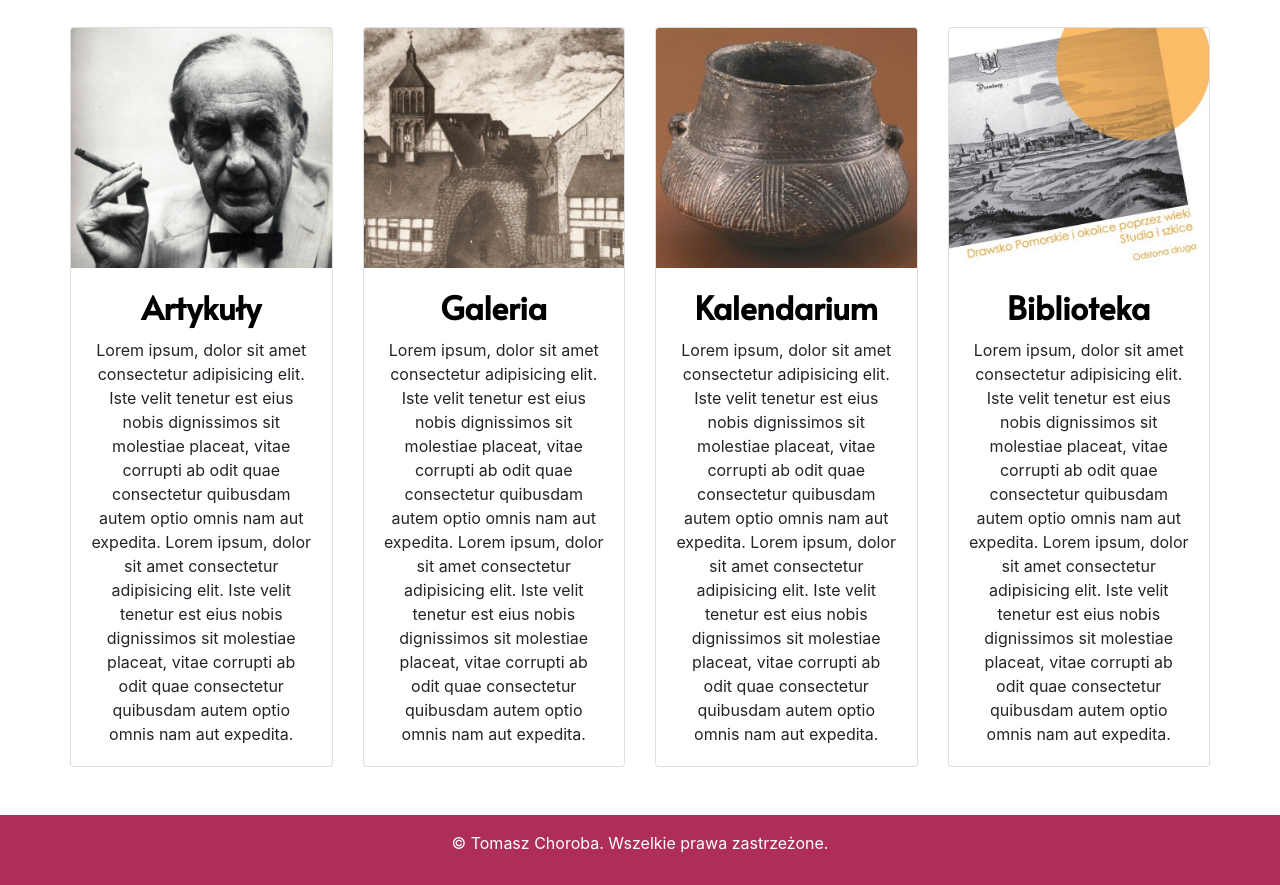
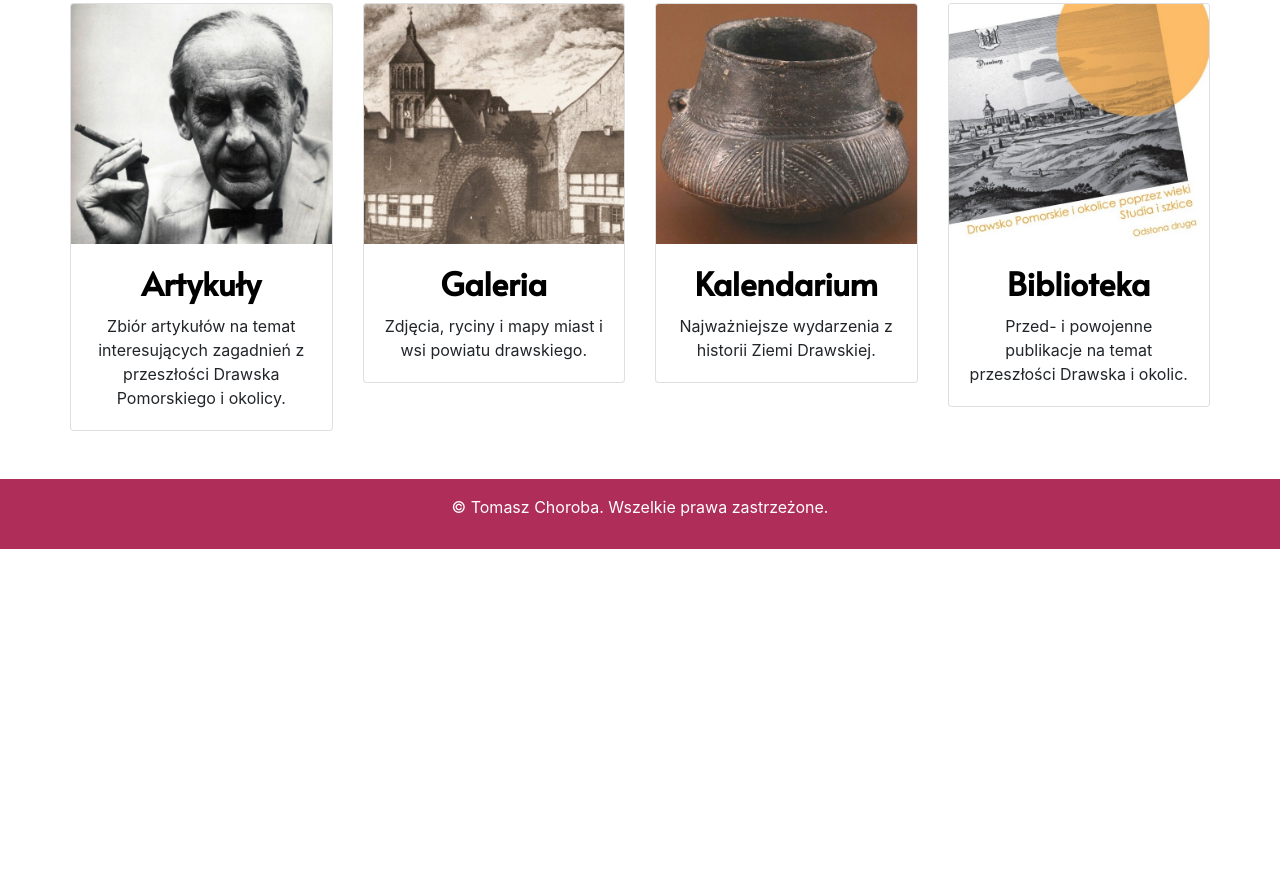
Before and after one commit to tomaszchoroba/drawskiportalhistoryczny.github.io, a plain HTML site: page index.html in a window 1280 px wide. Shown: the part 1762-2647 px from the top of the page. After the commit the page ends 2311 px from the top, so only its background shows below. Drawn offline with nearby package versions, Linux system fonts and the light colour scheme.

Commit message:
Update index.html
zmiany edytorskie

```diff
--- a/index.html
+++ b/index.html
@@ -71,7 +71,7 @@
   <p class="article drawsko_p1"><h2>DRAWSKO POMORSKIE...</h2>...do 1945 roku niemiecki <strong>Dramburg</strong>, to niewielka miejscowość w północno-zachodniej Polsce, w województwie zachodniopomorskim. Położone nad rzeką Drawą, wokół dziesiątek jezior, stanowi niezwykle urokliwe i bogate pod względem historycznym miejsce. Ponad 720-letnia historia Drawska rozpoczyna się w 1297 roku przyznaniem praw miejskich, jednak okoliczne tereny zamieszkiwane były już w paleolicie schyłkowy (ok. 11 000 lat p.n.e.), poprzez neolit, epokę brązu i epokę żelaza. We wczesnym średniowieczu tereny te zamieszkiwali Słowianie, którzy wznieśli na naszym terenie sieć warownych grodów. Zapraszam Cię do zapoznania się z historią Ziemi Drawskiej!</p></div>
 <hr>
 
-  <p class="article"><h2>DRAWSKI PORTAL HISTORYCZNY...</h2>...to bezpośrednie następstwo Drawskiego Bloga Historycznego, który przez ponad 7 lat istniał pod adresem www.dramburg.blogspot.com. Lorem ipsum, dolor sit amet consectetur adipisicing elit. Iste velit tenetur est eius nobis dignissimos sit molestiae placeat, vitae corrupti ab odit quae consectetur quibusdam autem optio omnis nam aut expedita. Iste velit tenetur est eius nobis dignissimos sit molestiae placeat, vitae corrupti ab odit quae consectetur quibusdam autem optio omnis nam aut expedita. Iste velit tenetur est eius nobis dignissimos sit molestiae placeat, vitae corrupti ab odit quae consectetur quibusdam autem optio omnis nam aut expedita. Iste velit tenetur est eius nobis dignissimos sit molestiae placeat, vitae corrupti ab odit quae consectetur quibusdam autem optio omnis nam aut expedita. Iste velit tenetur est eius nobis dignissimos sit molestiae placeat, vitae corrupti ab odit quae consectetur quibusdam autem optio omnis nam aut expedita. Iste velit tenetur est eius nobis dignissimos sit molestiae placeat, vitae corrupti ab odit quae consectetur quibusdam autem optio omnis nam aut expedita. Iste velit tenetur est eius nobis dignissimos sit molestiae placeat, vitae corrupti ab odit quae consectetur quibusdam autem optio omnis nam aut expedita. </p>
+  <p class="article"><h2>DRAWSKI PORTAL HISTORYCZNY...</h2>...to bezpośrednie następstwo Drawskiego Bloga Historycznego, który przez ponad 7 lat istniał pod adresem www.dramburg.blogspot.com. Lorem ipsum, dolor sit amet consectetur adipisicing elit. Iste velit tenetur est eius nobis dignissimos sit molestiae placeat, vitae corrupti ab odit quae consectetur quibusdam autem optio omnis nam aut expedita. Iste velit tenetur est eius nobis dignissimos sit molestiae placeat, vitae corrupti ab odit quae consectetur quibusdam autem optio omnis nam aut expedita. Iste velit tenetur est eius nobis dignissimos sit molestiae placeat, vitae corrupti ab odit quae consectetur quibusdam autem optio omnis nam aut expedita. Iste velit tenetur est eius nobis dignissimos sit molestiae placeat, vitae corrupti ab odit quae consectetur quibusdam autem optio omnis nam aut expedita. Iste velit tenetur est eius nobis dignissimos sit molestiae placeat, vitae corrupti ab odit quae consectetur quibusdam autem optio omnis nam aut expedita. Iste velit tenetur est eius nobis dignissimos sit molestiae placeat, vitae corrupti ab odit quae consectetur quibusdam autem optio omnis nam aut expedita. </p>
 
   <button type="button mb-5" class="second hero-button2" onclick="location.href='#second'">
       Dowiedz się więcej &raquo;
@@ -89,7 +89,7 @@
           <img src="img/g1.jpg" class="card-img-top" alt="...">
         <div class="card-body">
           <h2 class="card-title">Artykuły</h2></a>
-          <p class="card-text">Lorem ipsum, dolor sit amet consectetur adipisicing elit. Iste velit tenetur est eius nobis dignissimos sit molestiae placeat, vitae corrupti ab odit quae consectetur quibusdam autem optio omnis nam aut expedita. Lorem ipsum, dolor sit amet consectetur adipisicing elit. Iste velit tenetur est eius nobis dignissimos sit molestiae placeat, vitae corrupti ab odit quae consectetur quibusdam autem optio omnis nam aut expedita.</p>
+          <p class="card-text">Zbiór artykułów na temat interesujących zagadnień z przeszłości Drawska Pomorskiego i okolicy.</p>
         </div>
       </div>
       </div>
@@ -98,7 +98,7 @@
         <img src="img/Riewe_1842k.jpg" class="card-img-top" alt="...">
         <div class="card-body">
           <h2 class="card-title">Galeria</h2></a>
-          <p class="card-text">Lorem ipsum, dolor sit amet consectetur adipisicing elit. Iste velit tenetur est eius nobis dignissimos sit molestiae placeat, vitae corrupti ab odit quae consectetur quibusdam autem optio omnis nam aut expedita. Lorem ipsum, dolor sit amet consectetur adipisicing elit. Iste velit tenetur est eius nobis dignissimos sit molestiae placeat, vitae corrupti ab odit quae consectetur quibusdam autem optio omnis nam aut expedita.</p>
+          <p class="card-text">Zdjęcia, ryciny i mapy miast i wsi powiatu drawskiego.</p>
         </div>
       </div>
       </div>
@@ -107,7 +107,7 @@
         <img src="img/dolgen_fotoK.jpg" class="card-img-top" alt="...">
         <div class="card-body">
           <h2 class="card-title">Kalendarium</h2></a>
-          <p class="card-text">Lorem ipsum, dolor sit amet consectetur adipisicing elit. Iste velit tenetur est eius nobis dignissimos sit molestiae placeat, vitae corrupti ab odit quae consectetur quibusdam autem optio omnis nam aut expedita. Lorem ipsum, dolor sit amet consectetur adipisicing elit. Iste velit tenetur est eius nobis dignissimos sit molestiae placeat, vitae corrupti ab odit quae consectetur quibusdam autem optio omnis nam aut expedita.</p>
+          <p class="card-text">Najważniejsze wydarzenia z historii Ziemi Drawskiej.</p>
         </div>
       </div>
       </div>
@@ -116,7 +116,7 @@
           <img src="img/dpo2.jpg" class="card-img-top" alt="...">
           <div class="card-body">
             <h2 class="card-title">Biblioteka</h2></a>
-            <p class="card-text">Lorem ipsum, dolor sit amet consectetur adipisicing elit. Iste velit tenetur est eius nobis dignissimos sit molestiae placeat, vitae corrupti ab odit quae consectetur quibusdam autem optio omnis nam aut expedita. Lorem ipsum, dolor sit amet consectetur adipisicing elit. Iste velit tenetur est eius nobis dignissimos sit molestiae placeat, vitae corrupti ab odit quae consectetur quibusdam autem optio omnis nam aut expedita.</p>
+            <p class="card-text">Przed- i powojenne publikacje na temat przeszłości Drawska i okolic.</p>
           </div>
         </div>
         </div>
```
